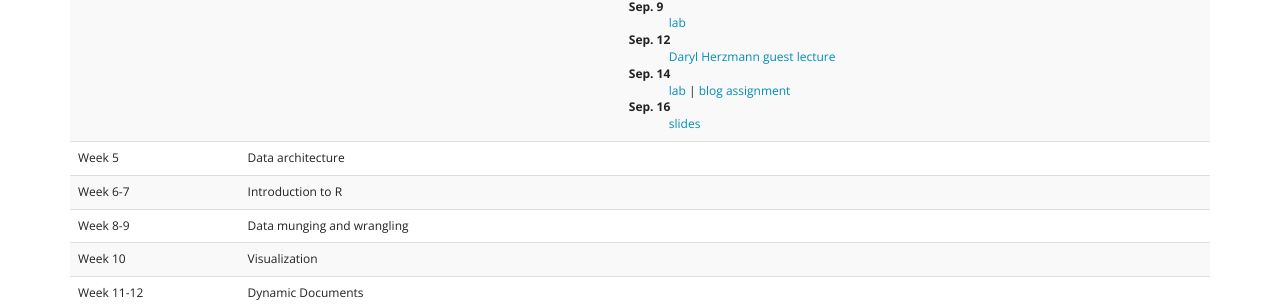
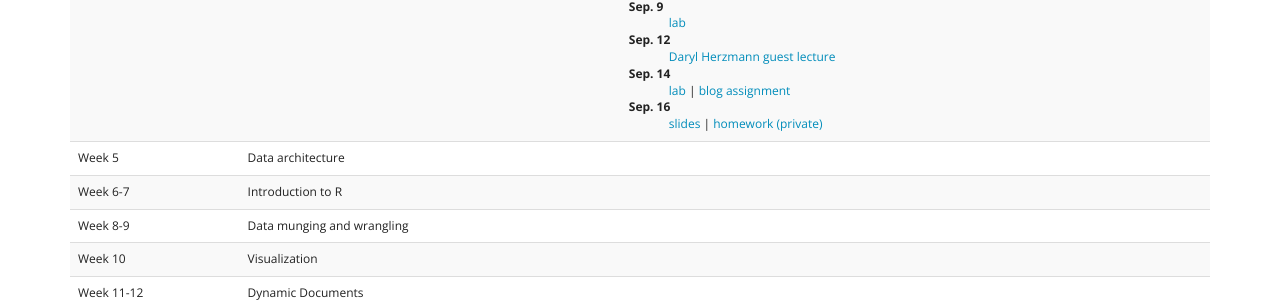
Before and after one commit to agron590-ISU/agron590-ISU.github.io, a Jekyll site: the page built from syllabus.html, in a window 1280 px wide. Shown: the part 467-775 px from the top of the page. Built offline with Jekyll 4.4.1, drawn with Linux system fonts in a browser that asks for light colours.

Commit message:
add homework link to homepage

```diff
--- a/syllabus.html
+++ b/syllabus.html
@@ -60,7 +60,7 @@ The full syllabus is available <a href="http://agron590-isu.github.io/materials/
           <dt>Sep. 14</dt>
           <dd><a href="../lab/week_04/slides.html" target=_blank>lab</a> | <a href="https://github.com/agron590-ISU/blog/tree/master/04" target=_blank>blog assignment</a></dd>
           <dt>Sep. 16</dt>
-          <dd><a href="../materials/week_04/relational_db/slides.html" target=_blank>slides</a></dd>
+          <dd><a href="../materials/week_04/relational_db/slides.html" target=_blank>slides</a> | <a href="https://github.com/agron590-ISU/homework/blob/master/02_databases/LastnameFirstname.Rmd" target=_blank>homework (private)</a></dd>
           </dl>
         </td>
       </tr>
```
